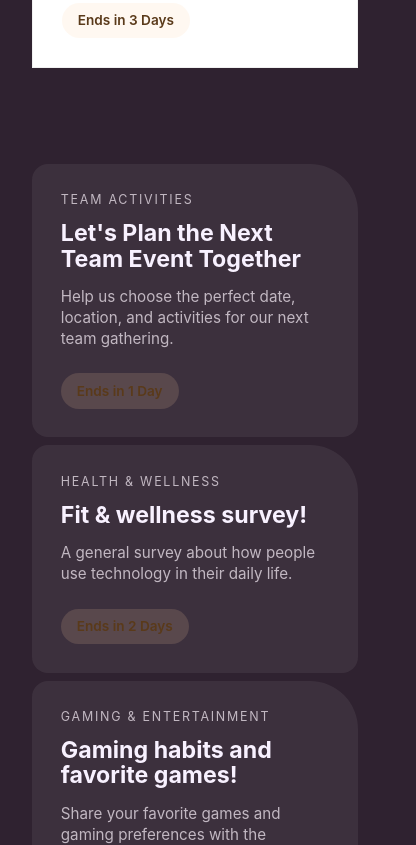
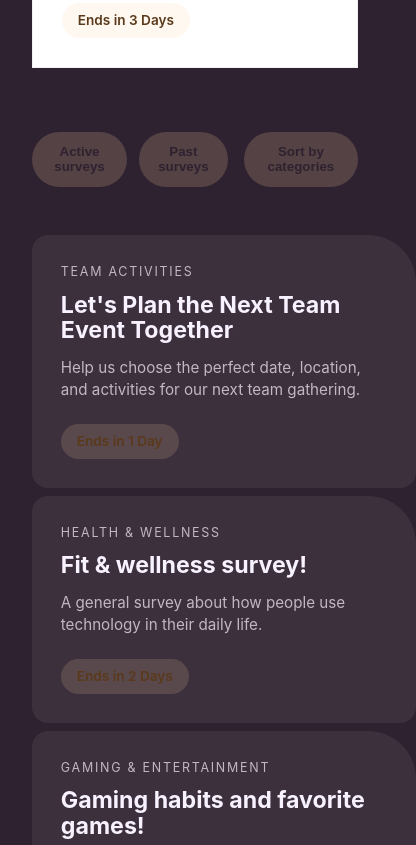
Before and after one commit to novakovic29/pollapp, an Angular app: page / in a window 390 px wide. Shown: the part 2140-2985 px from the top of the page, 416 px wide, since content can reach past the window. Built offline with nearby package versions, Linux system fonts and the light colour scheme.

Commit message:
Refactor survey list layout with toolbar for improved navigation and responsiveness

```diff
--- a/src/app/home/home.component.html
+++ b/src/app/home/home.component.html
@@ -31,6 +31,17 @@
     </a>
   </div>
 
+  <div class="list-section">
+    <div class="list-toolbar">
+      <div class="toolbar-group toolbar-left">
+        <button class="toolbar-button">Active surveys</button>
+        <button class="toolbar-button">Past surveys</button>
+      </div>
+      <div class="toolbar-group toolbar-right">
+        <button class="toolbar-button">Sort by categories</button>
+      </div>
+    </div>
+
     <div class="list-row">
       <a class="big-card-dark" *ngFor="let s of surveys" [routerLink]="['/survey', s.id]">
         <div class="card-content">
@@ -41,4 +52,5 @@
         <div class="card-footer">{{ s.endsIn }}</div>
       </a>
     </div>
+  </div>
 </section>
--- a/src/app/home/home.component.scss
+++ b/src/app/home/home.component.scss
@@ -145,7 +145,7 @@
 .big-card-dark {
   background: rgba(217, 217, 217, 0.08);
   color: #e6dfe6;
-  width: 513px;
+  width: min(460px, 100%);
   min-height: 127px;
   height: auto;
   border-radius: 1rem 3rem 1rem 1rem;
@@ -171,13 +171,62 @@
   color: #f8f1ff;
 }
 
+.list-section {
+  display: flex;
+  flex-direction: column;
+  align-items: center;
+  gap: 1rem;
+  width: min(100%, 1046px);
+  margin: 0 auto;
+}
+.list-toolbar {
+  display: flex;
+  justify-content: space-between;
+  align-items: center;
+  gap: 1rem;
+  width: 100%;
+}
+.toolbar-group {
+  display: flex;
+  gap: 0.75rem;
+}
+.toolbar-right {
+  margin-left: auto;
+}
+.toolbar-left {
+  margin-left: 0;
+}
+.toolbar-button {
+  padding: 0.8rem 1.2rem;
+  border: none;
+  border-radius: 999px;
+  background: rgba(255, 207, 161, 0.18);
+  color: #2f2230;
+  font-weight: 600;
+  cursor: pointer;
+  transition: background 180ms ease, transform 180ms ease;
+}
+.toolbar-button:hover {
+  background: rgba(255, 207, 161, 0.32);
+  transform: translateY(-1px);
+}
+
 .list-row {
-  display: flex;
-  flex-wrap: wrap;
+  display: grid;
+  grid-template-columns: repeat(2, minmax(320px, 1fr));
   justify-content: center;
-  align-items: flex-start;
   gap: 20px;
   padding: 2rem 0;
+}
+@media (max-width: 1080px) {
+  .list-row {
+    grid-template-columns: repeat(2, minmax(260px, 1fr));
+  }
+}
+@media (max-width: 800px) {
+  .list-row {
+    grid-template-columns: 1fr;
+  }
 }
 
 .card-content {
```
Lines whose indentation alone changed are shown as unchanged.
